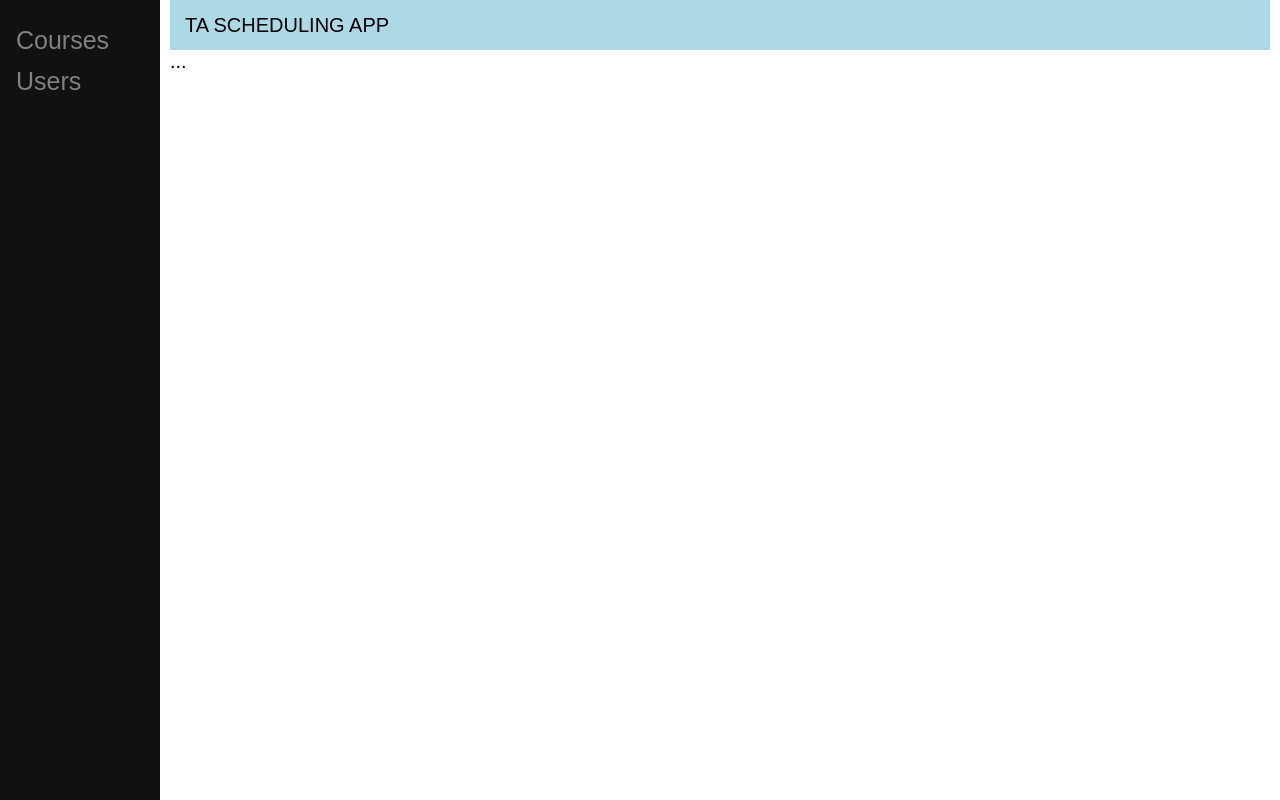
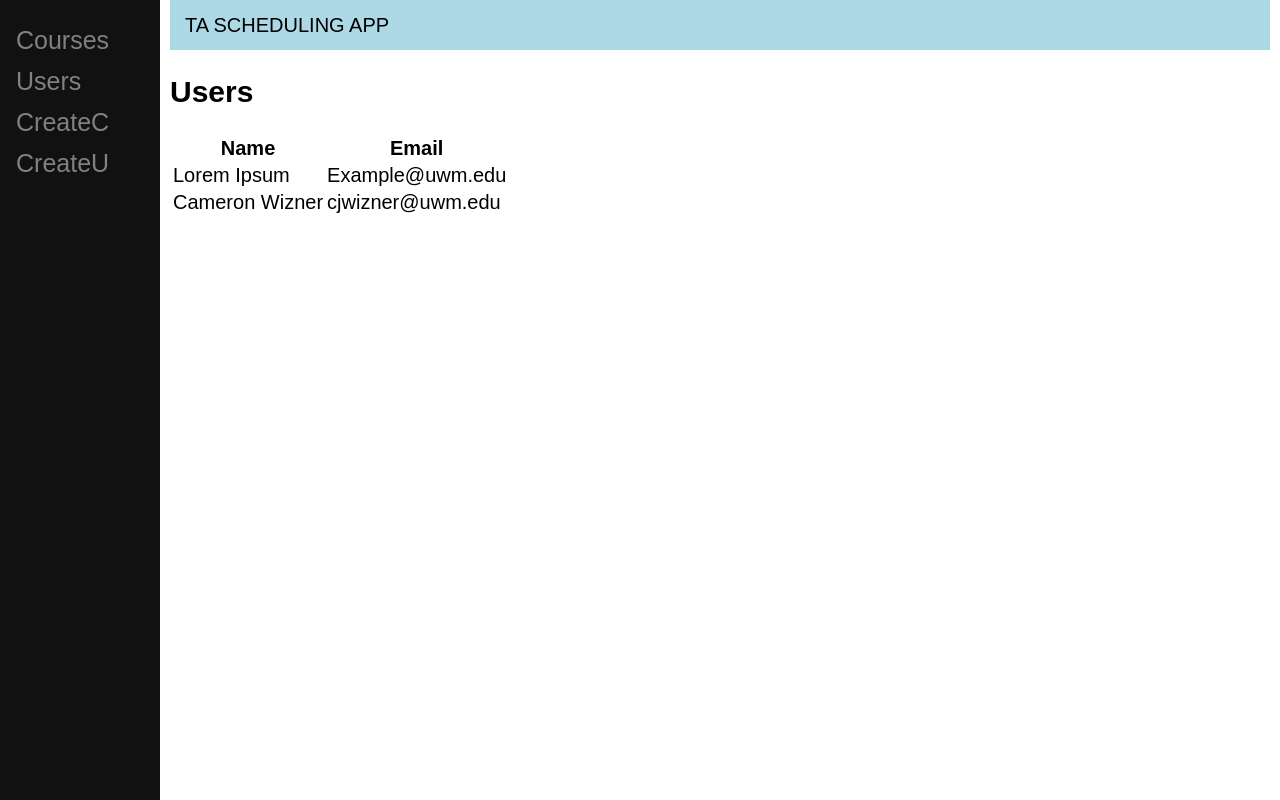
Before and after one commit to lovelac6/TA_Scheduler, a Django app: page /users/ in a window 1280 px wide. Run offline with Django 3.2, Linux system fonts and the light colour scheme.

Commit message:
updated newMaster with PRs that were waiting to be merged.

```diff
--- a/TA_Scheduler/views.py
+++ b/TA_Scheduler/views.py
@@ -36,3 +36,27 @@ class Courses(View):
 class Users(View):
     def get(self, request):
         return render(request, "users.html", {})
+
+class CreateUser(View):
+    def get(self, request):
+        return render(request, "createuser.html", {})
+
+    def post(self, request):
+        noSuchUser = False
+        badPassword = False
+        emptyUser = False
+        try:
+            b = User.objects.get(username=request.POST['username'])
+            emptyUser = b.username.len() == 0
+            badPassword = b.password.len() == 0
+        except:
+            noSuchUser = True
+        if badPassword | emptyUser:
+            return render(request, "createuser.html", {"message": "invalid login"})
+        elif noSuchUser:
+            b = User(name=request.post['name'], password = request.post['password'])
+            b.save()
+            return redirect("/createuser/")
+        # this is probably redundant.
+        else:
+            return render(request, "createuser.html", {"message": "invalid login"})
--- a/templates/homeView.html
+++ b/templates/homeView.html
@@ -7,8 +7,10 @@
 </head>
 <!-- Side navigation -->
 <div class="sidenav">
-  <a href="/courses/">Courses</a>
-  <a href="/users/">Users</a>
+    <a href="/courses/">Courses</a>
+    <a href="/users/">Users</a>
+    <a href="/createcourse/">CreateC</a>
+    <a href="/createuser/">CreateU</a>
 </div>
 <div class="main">
     {% extends "header.html" %}
--- a/templates/users.html
+++ b/templates/users.html
@@ -1,9 +1,27 @@
 {% extends "homeView.html" %}
-{% block title %} Courses {%  endblock %}
+{% block title %} Users {%  endblock %}
 
 {% block content %}
-    ...
-    <form>
-        {%  csrf_token %}
-    </form>
+    <div class="top-banner">
+        <h2>Users</h2>
+    </div>
+
+    <div class="table">
+        <table>
+            <thead>
+            <tr>
+            <th>Name</th>
+            <th>Email</th>
+            </tr>
+            </thead>
+            <tr>
+            <td>Lorem Ipsum</td>
+            <td>Example@uwm.edu</td>
+            </tr>
+            <tr>
+                <td>Cameron Wizner</td>
+                <td>cjwizner@uwm.edu</td>
+            </tr>
+        </table>
+    </div>
 {% endblock %}
```
Also changed, not shown: templates/createcourse.html (added, +14 -0 lines), templates/createuser.html (added, +14 -0 lines).
